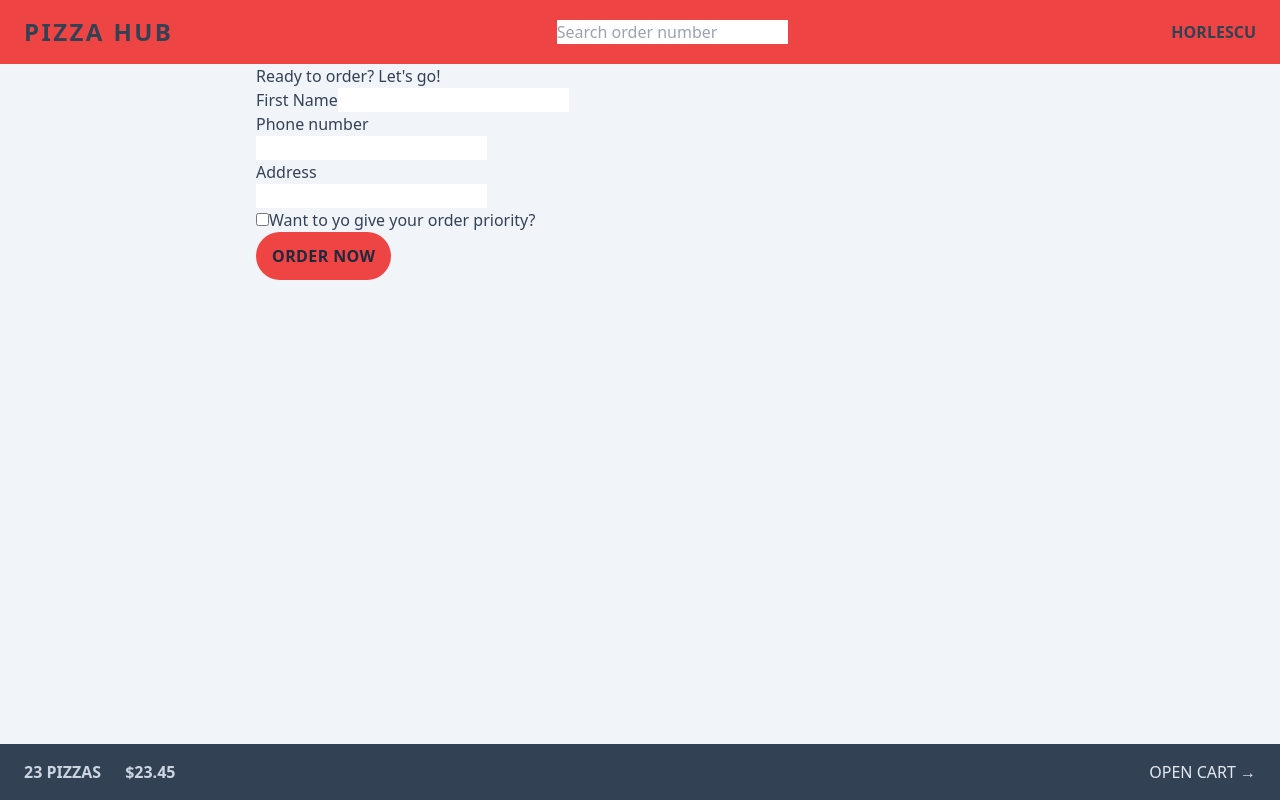
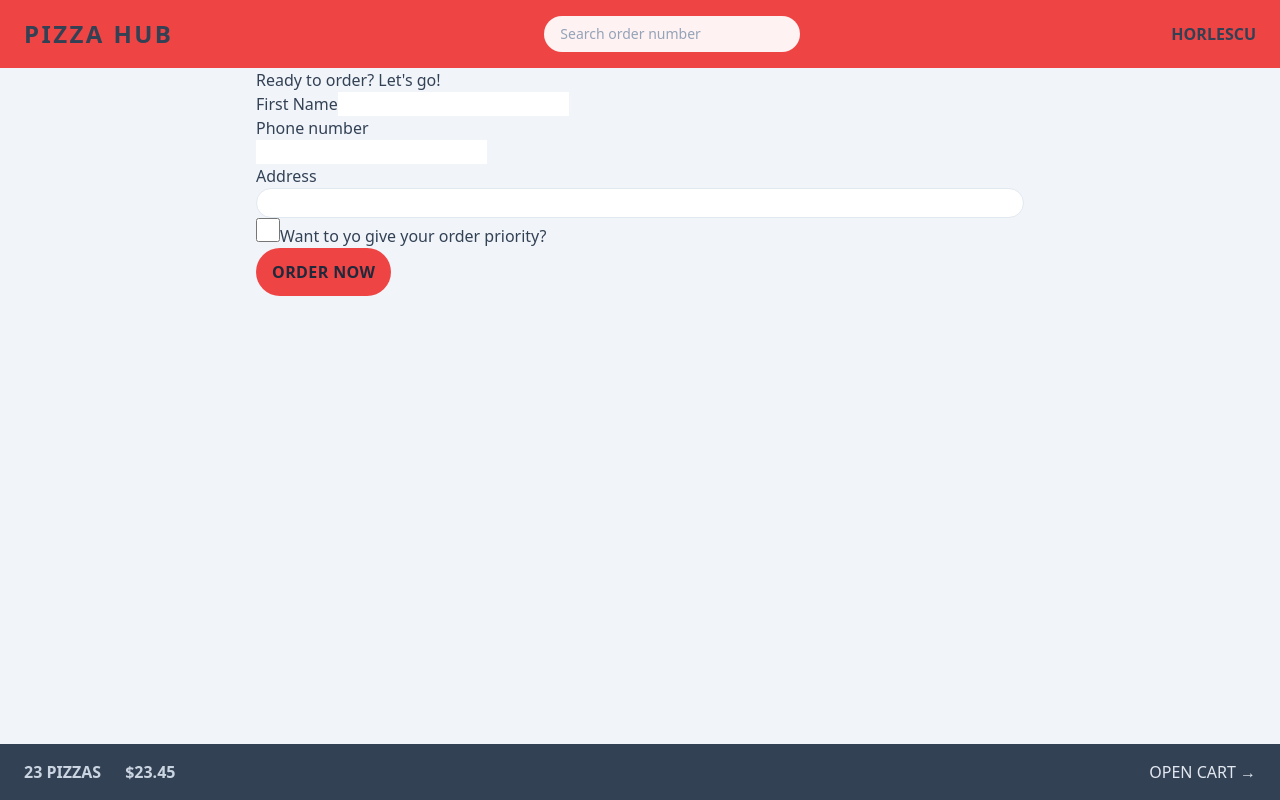
Before and after one commit to horlesq/pizza-hub, a React (Vite) app: page /order/new in a window 1280 px wide. Built offline with nearby package versions, Linux system fonts and the light colour scheme.

Commit message:
Frontend - styling order

```diff
--- a/src/features/order/CreateOrder.tsx
+++ b/src/features/order/CreateOrder.tsx
@@ -62,12 +62,18 @@
         <div>
           <label>Address</label>
           <div>
-            <input type="text" name="address" required />
+            <input
+              className="w-full rounded-full border border-slate-200 px-4 py-1 text-sm transition-all duration-300 focus:outline-none focus:ring focus:ring-red-200"
+              type="text"
+              name="address"
+              required
+            />
           </div>
         </div>
 
         <div>
           <input
+            className="h-6 w-6 accent-red-400 focus:outline-none"
             type="checkbox"
             name="priority"
             id="priority"
--- a/src/features/order/SearchOrder.tsx
+++ b/src/features/order/SearchOrder.tsx
@@ -20,6 +20,7 @@
         onChange={(e: ChangeEvent<HTMLInputElement>) =>
           setQuery(e.target.value)
         }
+        className="w-28 rounded-full bg-red-50 px-4 py-2 text-sm transition-all duration-300 placeholder:text-slate-400 focus:outline-none focus:ring focus:ring-slate-500 focus:ring-opacity-50 sm:w-64"
       ></input>
     </form>
   );
```
Lines whose indentation alone changed are shown as unchanged.
